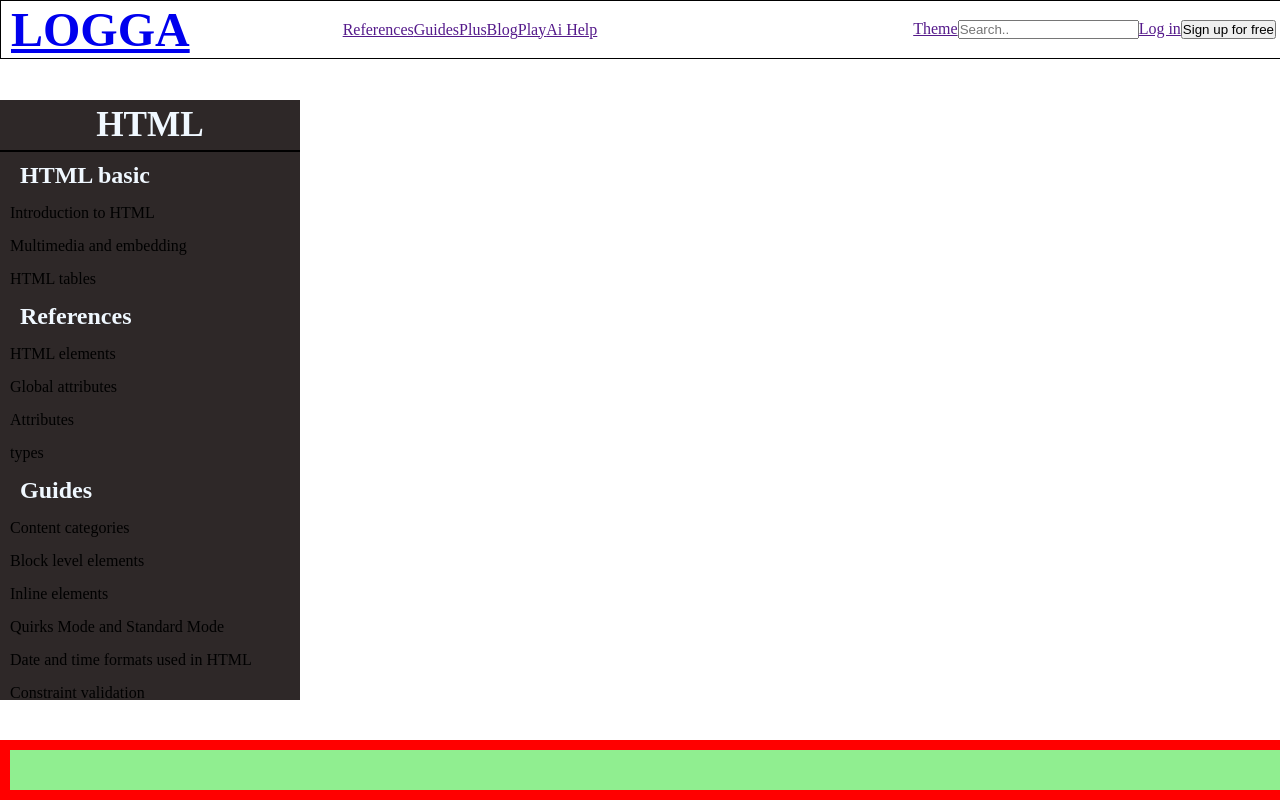
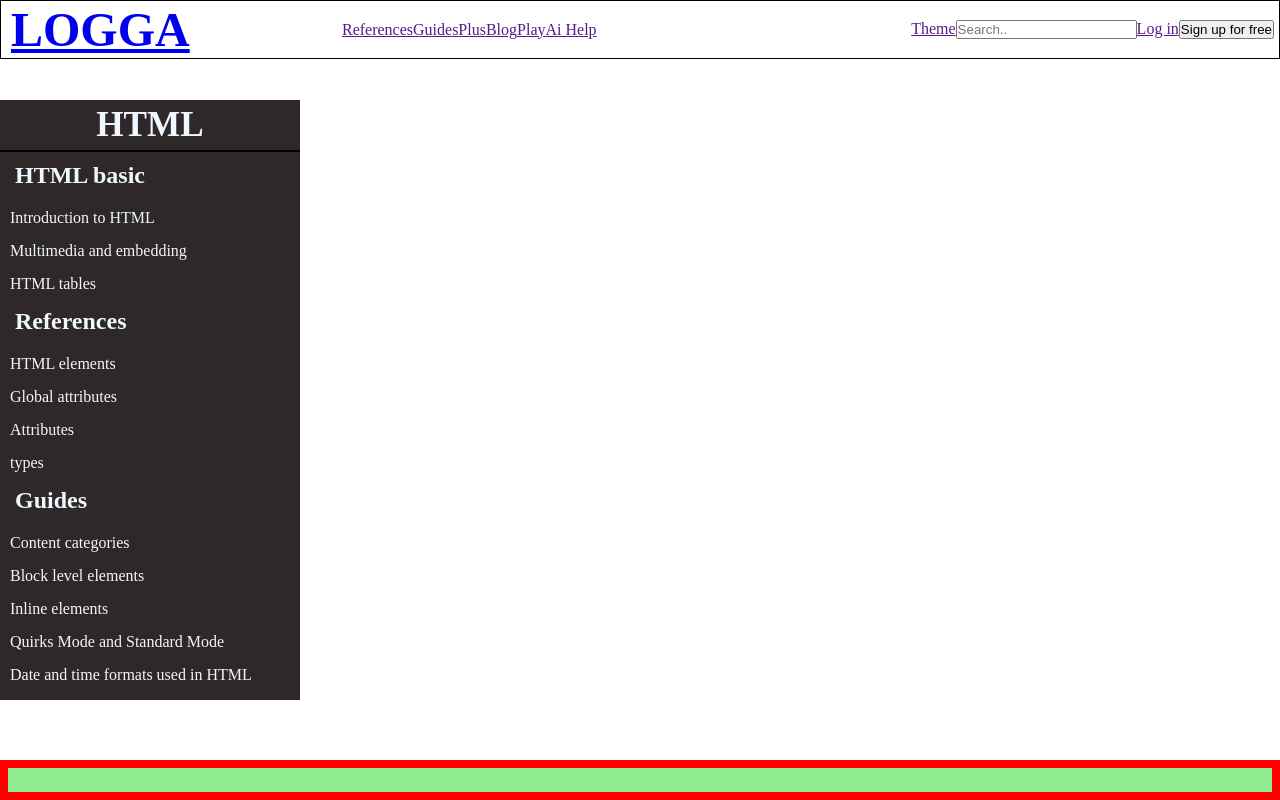
Before and after one commit to Erikm93/uppgift2, a plain HTML site: page index.html in a window 1280 px wide. Drawn offline with Linux system fonts and the light colour scheme.

Commit message:
sidebarfix

```diff
--- a/index.html
+++ b/index.html
@@ -1,6 +1,5 @@
 <!DOCTYPE html>
 <html lang="en">
-
   <head>
     <meta charset="UTF-8" />
     <meta name="viewport" content="width=device-width, initial-scale=1.0" />
@@ -30,15 +29,18 @@
               <li></li>
             </ul>
           </div>
+          <div>
             <ul>
+              <li><a href="">Theme</a></li>
               <li>
-                            <li><a href="">Theme</a></li>
                 <div class="topnav">
-                                <input type="text" placeholder="Search..">
+                  <input type="text" placeholder="Search.." />
                 </div>
               </li>
               <li><a href="">Log in</a></li>
-                        <li><a href=""><button id="sign_knapp">Sign up for free</button></a></li>
+              <li>
+                <a href=""><button id="sign_knapp">Sign up for free</button></a>
+              </li>
             </ul>
           </div>
         </nav>
--- a/styles.css
+++ b/styles.css
@@ -1,10 +1,8 @@
 * {
     margin: 0;
     padding: 0;
-
+    box-sizing: border-box;
 }
-
-
 
 nav {
     display: flex;
@@ -79,13 +77,14 @@ li {
     border-bottom: 2px solid black;
 }
 .sidebar-sub-title{
-    padding: 10px 0px 5px 20px;
+    padding: 10px 0 10px 15px;
     font-size: 1.5rem;
 }
 
 #sidebar li{
     padding: 10px 0 5px 10px;
     list-style: none;
+    color:aliceblue;
 }
 .scrollbox{
     overflow: auto;
@@ -104,5 +103,5 @@ footer {
     bottom: 0;
     width: 100%;
     height: 2.5rem;
-    border: 10px solid red;
+    border: 8px solid red;
 }
```
Lines whose indentation alone changed are shown as unchanged.
